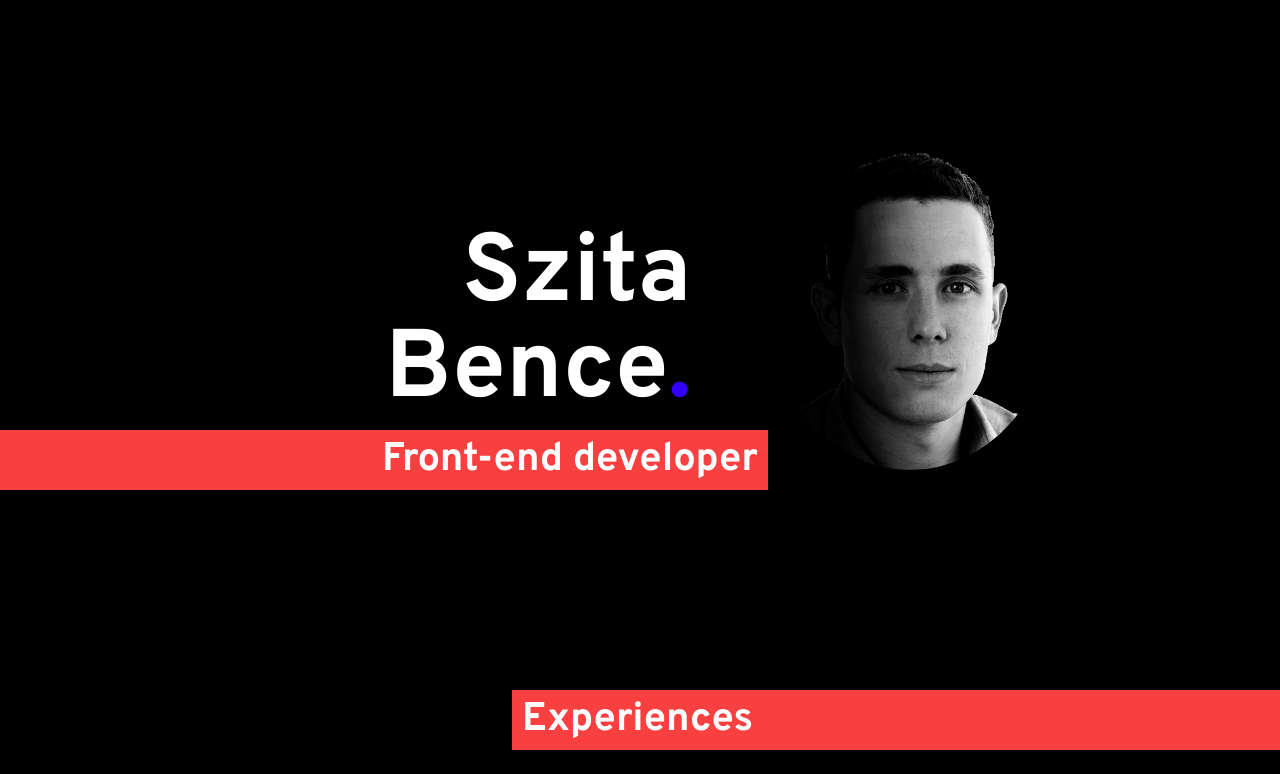
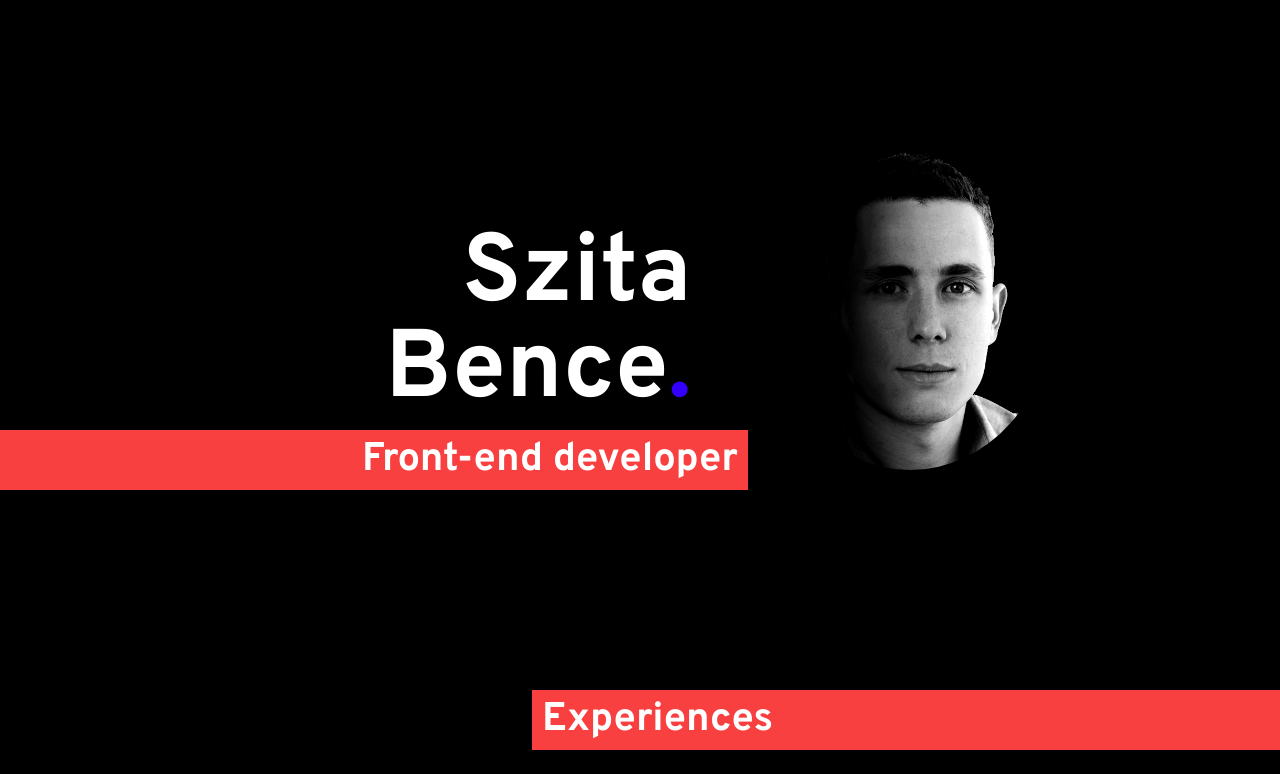
Before and after one commit to Ben-sz/portrait, an Angular app: page / in a window 1280 px wide. Shown: the top 774 px of the page. Built offline with nearby package versions, Linux system fonts and the light colour scheme.

Commit message:
adds animation to ribbon

```diff
--- a/src/app/app.component.html
+++ b/src/app/app.component.html
@@ -1,3 +1,3 @@
 
-
+<!-- <app-nav></app-nav> -->
 <router-outlet></router-outlet>
--- a/src/app/app.module.ts
+++ b/src/app/app.module.ts
@@ -5,12 +5,14 @@ import { AppRoutingModule } from './app-routing.module';
 import { AppComponent } from './app.component';
 import { HomeComponent } from './home/home.component';
 import { CocolioComponent } from './cocolio/cocolio.component';
+import { NavComponent } from './nav/nav.component';
 
 @NgModule({
   declarations: [
     AppComponent,
     HomeComponent,
-    CocolioComponent
+    CocolioComponent,
+    NavComponent
   ],
   imports: [
     BrowserModule,
--- a/src/app/cocolio/cocolio.component.html
+++ b/src/app/cocolio/cocolio.component.html
@@ -9,7 +9,7 @@
     <div class="name-text">
       <p>Szita Bence<span>.</span></p>
     </div>
-      <div class="titlename red-ribbon">
+      <div class="titlename red-ribbon fade-right">
         <div class="titletext title-right"> Front-end developer</div>
       </div>
   </div>
@@ -21,7 +21,7 @@
 
   <div class="top2-main">
 
-    <div class="titlename red-ribbon">
+    <div class="titlename red-ribbon fade-left">
         <div class="titletext title-left"> Experiences</div>
     </div>
     <div class="xp-text">
--- a/src/app/cocolio/cocolio.component.scss
+++ b/src/app/cocolio/cocolio.component.scss
@@ -49,8 +49,29 @@ body{
   background-color:  #F94040;
   line-height: 42px;
 
+
   background: #F94040;
 
+}
+
+
+
+.fade-right{
+  margin-left: -20px;
+  transition: all 0.3s ease;
+
+  &:hover{
+    margin-left: 0px;}
+}
+
+
+.fade-left{
+  margin-left: 20px;
+  transition: all 0.3s ease;
+
+  &:hover{
+  margin-left: 0px;
+  }
 }
 
 
@@ -93,21 +114,36 @@ body{
 
 .xp-text{
 
+  margin-left: 20px;
   width: 60vw;
   h1{
   color: #F94040;
   font-size: 40px;
   line-height: 40px;
   margin: 25px 0px;
+
+  transition: all 0.3s ease;
+
+  &:hover{
+  margin-left: -10px;
+  }
+
+
   }
   h2{
     color: #F94040;
-
     font-size: 35px;
     line-height: 40px;
     font-weight: 100;
     margin: 25px 0px;
+
+    transition: all 0.3s ease;
+
+    &:hover{
+      margin-left: -10px;
     }
+  }
+
 
 }
 
--- /dev/null
+++ b/src/app/nav/nav.component.html
@@ -0,0 +1,10 @@
+<p>nav works!</p>
+
+
+
+<div class="nav-main">
+  <div class="icon-button logo">A</div>
+  <div class="logo"></div>
+  <div class="logo"></div>
+  <div class="logo"></div>
+</div>
--- /dev/null
+++ b/src/app/nav/nav.component.scss
@@ -0,0 +1,14 @@
+.icon-button{
+  width: 100px;
+  height: 100px;
+  border-radius: 100%;
+  background: #000000;
+  box-shadow:  20px 20px 60px #464646,
+               -20px -20px 60px #5e5e5e;
+}
+
+
+.nav-main{
+  width:100%;
+  display: flex;
+}
--- /dev/null
+++ b/src/app/nav/nav.component.ts
@@ -0,0 +1,15 @@
+import { Component, OnInit } from '@angular/core';
+
+@Component({
+  selector: 'app-nav',
+  templateUrl: './nav.component.html',
+  styleUrls: ['./nav.component.scss']
+})
+export class NavComponent implements OnInit {
+
+  constructor() { }
+
+  ngOnInit(): void {
+  }
+
+}
```
Also changed, not shown: src/assets/images/portrait3.png, 1 other file (tests, documents, lock files or other folders).
